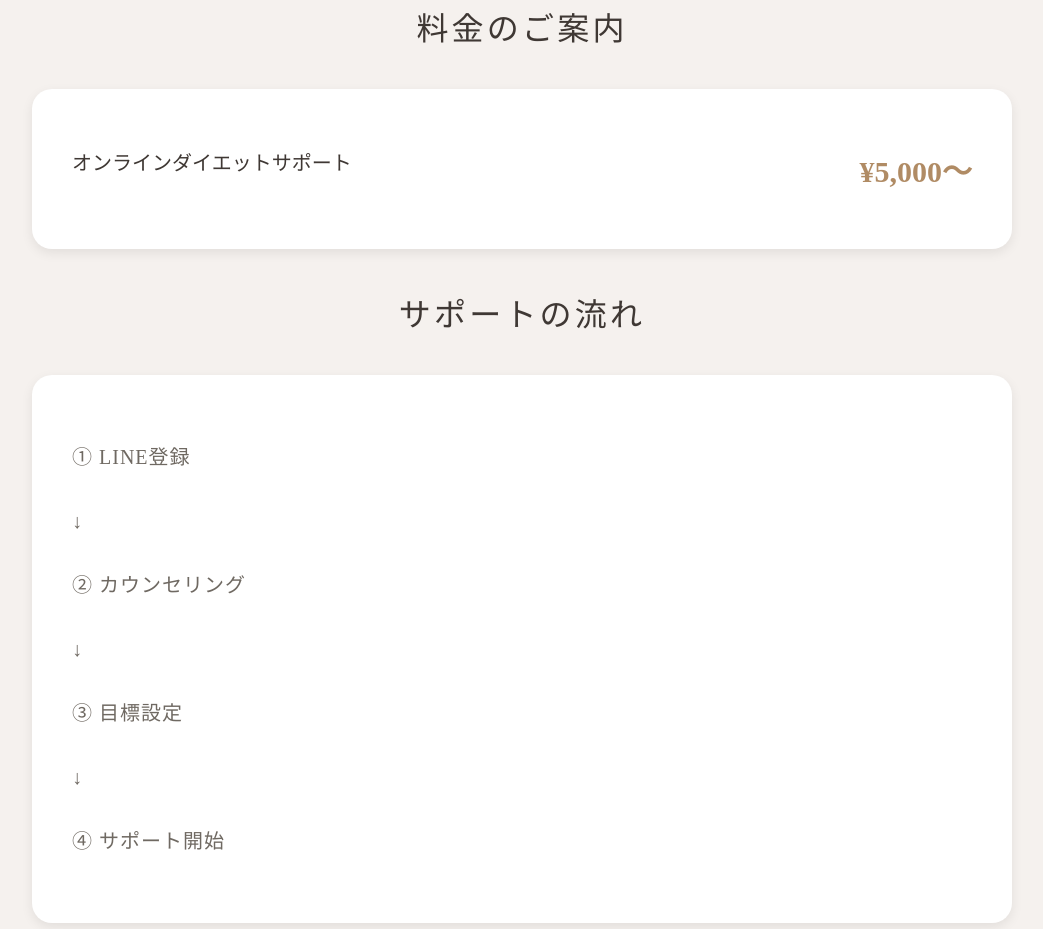
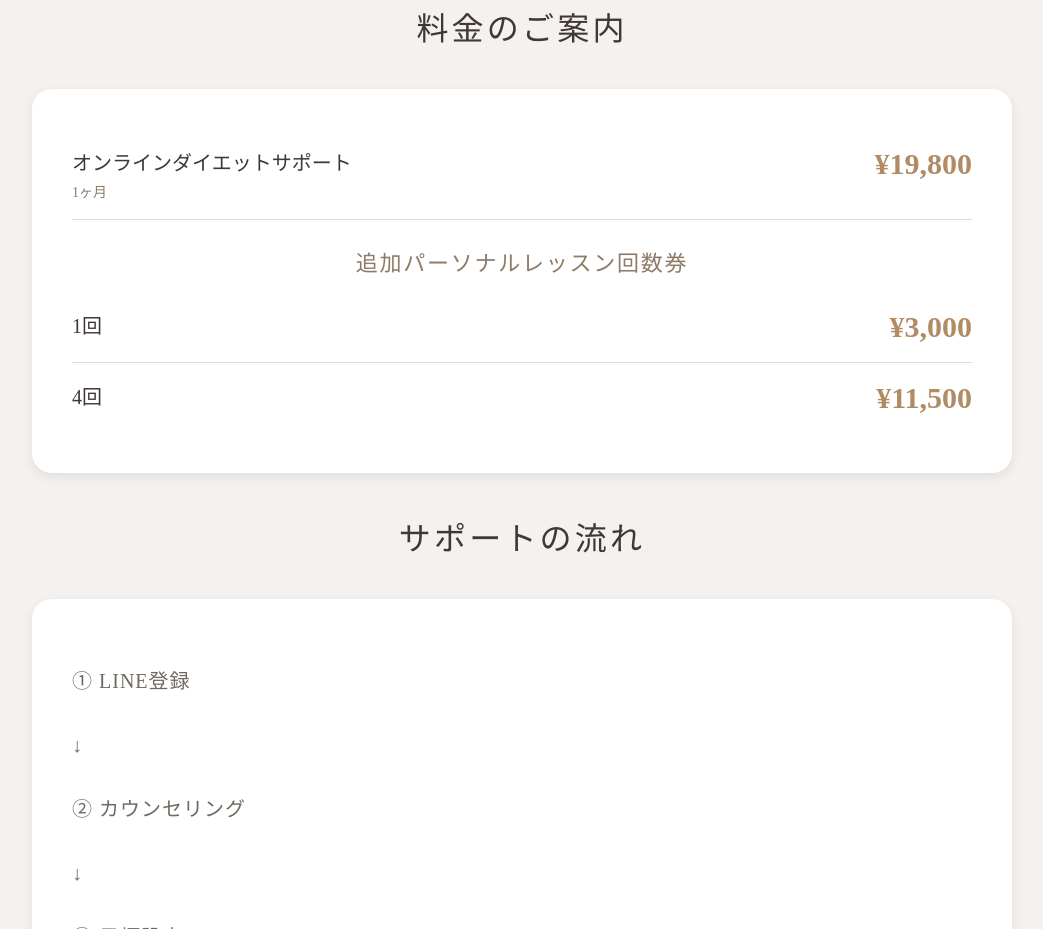
Before and after one commit to ntotalbeauty/N-homepage, a plain HTML site: page diet.html in a window 1280 px wide. Shown: the part 3458-4387 px from the top of the page, without its empty margins (118-1161 px from the left). Drawn offline with Linux system fonts and the light colour scheme.

Commit message:
Enhance pricing layout and add new lesson options
Added styling for group titles and price items in diet.html. Updated price item details and added new personal lesson ticket options.

```diff
--- a/diet.html
+++ b/diet.html
@@ -307,6 +307,24 @@ h1{
     color:#6f6962;
 }
 
+.group-title{
+    text-align:center;
+    margin:25px 0 15px;
+    font-family:'Noto Serif JP',serif;
+    font-size:22px;
+    color:#8d7b68;
+    letter-spacing:0.08em;
+}
+
+.price-item small{
+    display:block;
+    margin-top:5px;
+    font-size:14px;
+    color:#8d7b68;
+    font-family:'Noto Serif JP',serif;
+}
+
+
 
 
 
@@ -420,11 +438,30 @@ ZOOMを使って、
 <div class="price-box">
 
 <div class="price-item">
-<span>オンラインダイエットサポート</span>
-<span>¥5,000〜</span>
+    <span>
+        オンラインダイエットサポート<br>
+        <small>1ヶ月</small>
+    </span>
+    <span>¥19,800</span>
+</div>
+
+<div class="group-title">
+    追加パーソナルレッスン回数券
+</div>
+
+<div class="price-item">
+    <span>1回</span>
+    <span>¥3,000</span>
+</div>
+
+<div class="price-item">
+    <span>4回</span>
+    <span>¥11,500</span>
 </div>
 
 </div>
+
+
 
 <h1>サポートの流れ</h1>
 
```
